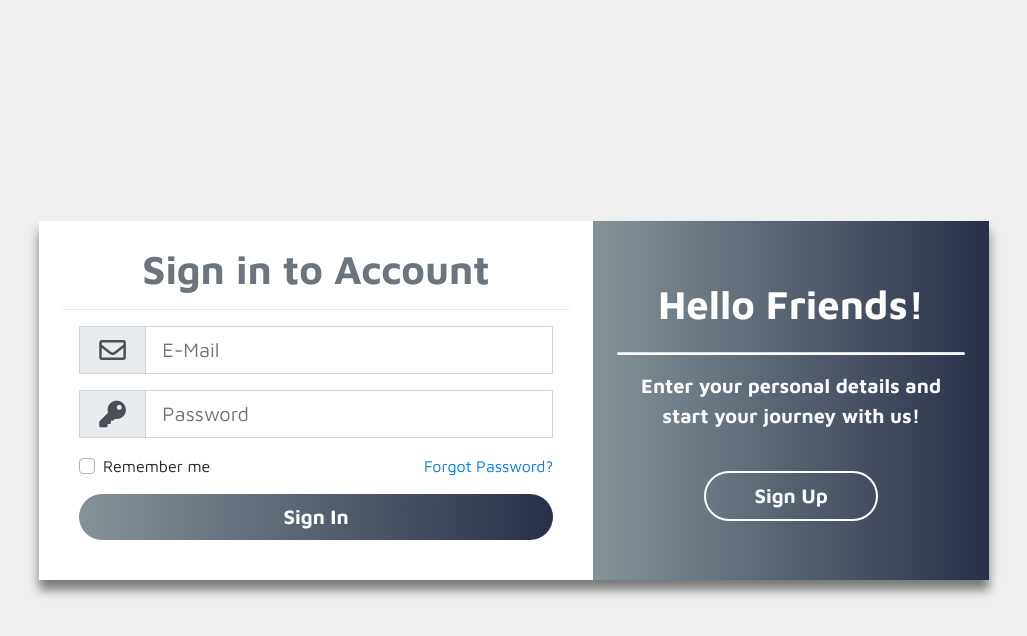
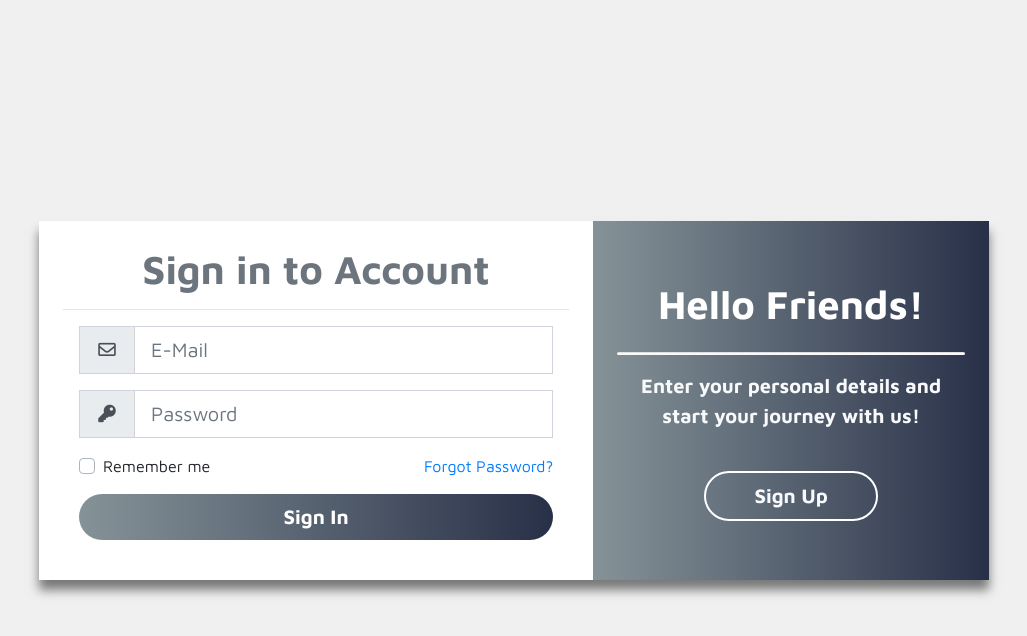
Before and after one commit to AbhayWebDev/php-projects, a PHP site: page / in a window 1280 px wide. Shown: the top 636 px of the page, without its empty margins (126-1153 px from the left). Run offline with PHP 8.4, Linux system fonts and the light colour scheme; some libraries are stand-ins or nearby versions.

Commit message:
changes in css file

```diff
--- a/index.php
+++ b/index.php
@@ -25,13 +25,13 @@
                         <form action="#" method="post" class="px-3" id="login-form">
                             <div class="input-group input-group-lg form-group">
                                 <div class="input-group-prepend">
-                                    <span class="input-group-text rounded-0"><i class="far fa-envelope fa-lg fa-fw"></i></span>
+                                    <span class="input-group-text rounded-0"><i class="far fa-envelope fa-sm fa-fw"></i></span>
                                 </div>
                                 <input type="email" id="email" name="email" class="form-control rounded-0" placeholder="E-Mail" required />
                             </div>
                             <div class="input-group input-group-lg form-group">
                                 <div class="input-group-prepend">
-                                    <span class="input-group-text rounded-0"><i class="fas fa-key fa-lg fa-fw"></i></span>
+                                    <span class="input-group-text rounded-0"><i class="fas fa-key fa-sm fa-fw"></i></span>
                                 </div>
                                 <input type="password" id="password" name="password" class="form-control rounded-0" minlength="5" placeholder="Password" required autocomplete="off" />
                             </div>
@@ -81,19 +81,19 @@
                             </div>
                             <div class="input-group input-group-lg form-group">
                                 <div class="input-group-prepend">
-                                    <span class="input-group-text rounded-0"><i class="far fa-envelope fa-lg fa-fw"></i></span>
+                                    <span class="input-group-text rounded-0"><i class="far fa-envelope fa-sm fa-fw"></i></span>
                                 </div>
                                 <input type="email" id="remail" name="email" class="form-control rounded-0" placeholder="E-Mail" required />
                             </div>
                             <div class="input-group input-group-lg form-group">
                                 <div class="input-group-prepend">
-                                    <span class="input-group-text rounded-0"><i class="fas fa-key fa-lg fa-fw"></i></span>
+                                    <span class="input-group-text rounded-0"><i class="fas fa-key fa-sm fa-fw"></i></span>
                                 </div>
                                 <input type="password" id="rpassword" name="password" class="form-control rounded-0" minlength="5" placeholder="Password" required />
                             </div>
                             <div class="input-group input-group-lg form-group">
                                 <div class="input-group-prepend">
-                                    <span class="input-group-text rounded-0"><i class="fas fa-key fa-lg fa-fw"></i></span>
+                                    <span class="input-group-text rounded-0"><i class="fas fa-key fa-sm fa-fw"></i></span>
                                 </div>
                                 <input type="password" id="cpassword" name="cpassword" class="form-control rounded-0" minlength="5" placeholder="Confirm Password" required />
                             </div>
@@ -121,7 +121,7 @@
                             <div id="forgotAlert"></div>
                             <div class="input-group input-group-lg form-group">
                                 <div class="input-group-prepend">
-                                    <span class="input-group-text rounded-0"><i class="far fa-envelope fa-lg"></i></span>
+                                    <span class="input-group-text rounded-0"><i class="far fa-envelope fa-sm"></i></span>
                                 </div>
                                 <input type="email" id="femail" name="email" class="form-control rounded-0" placeholder="E-Mail" required />
                             </div>
```
